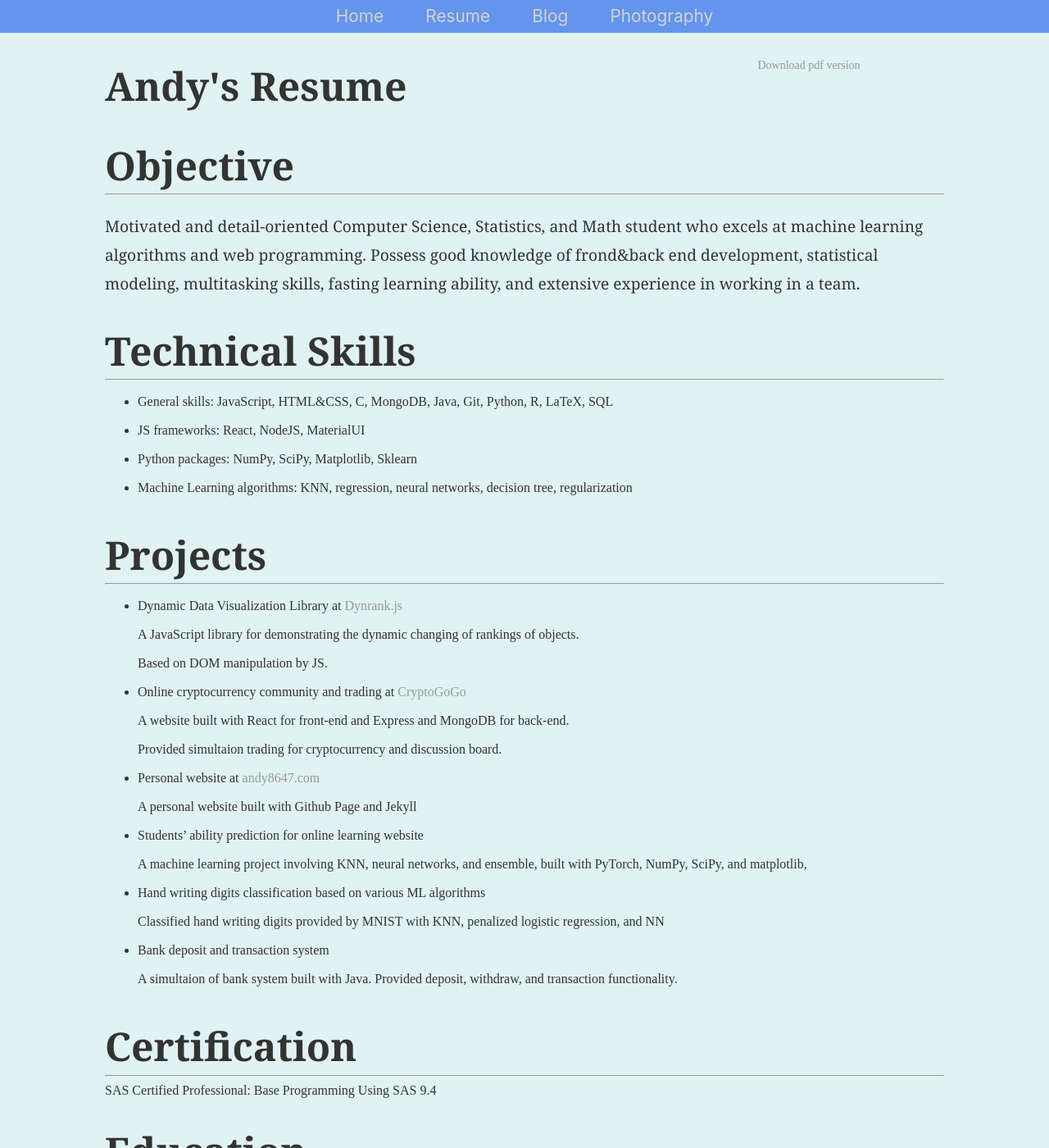
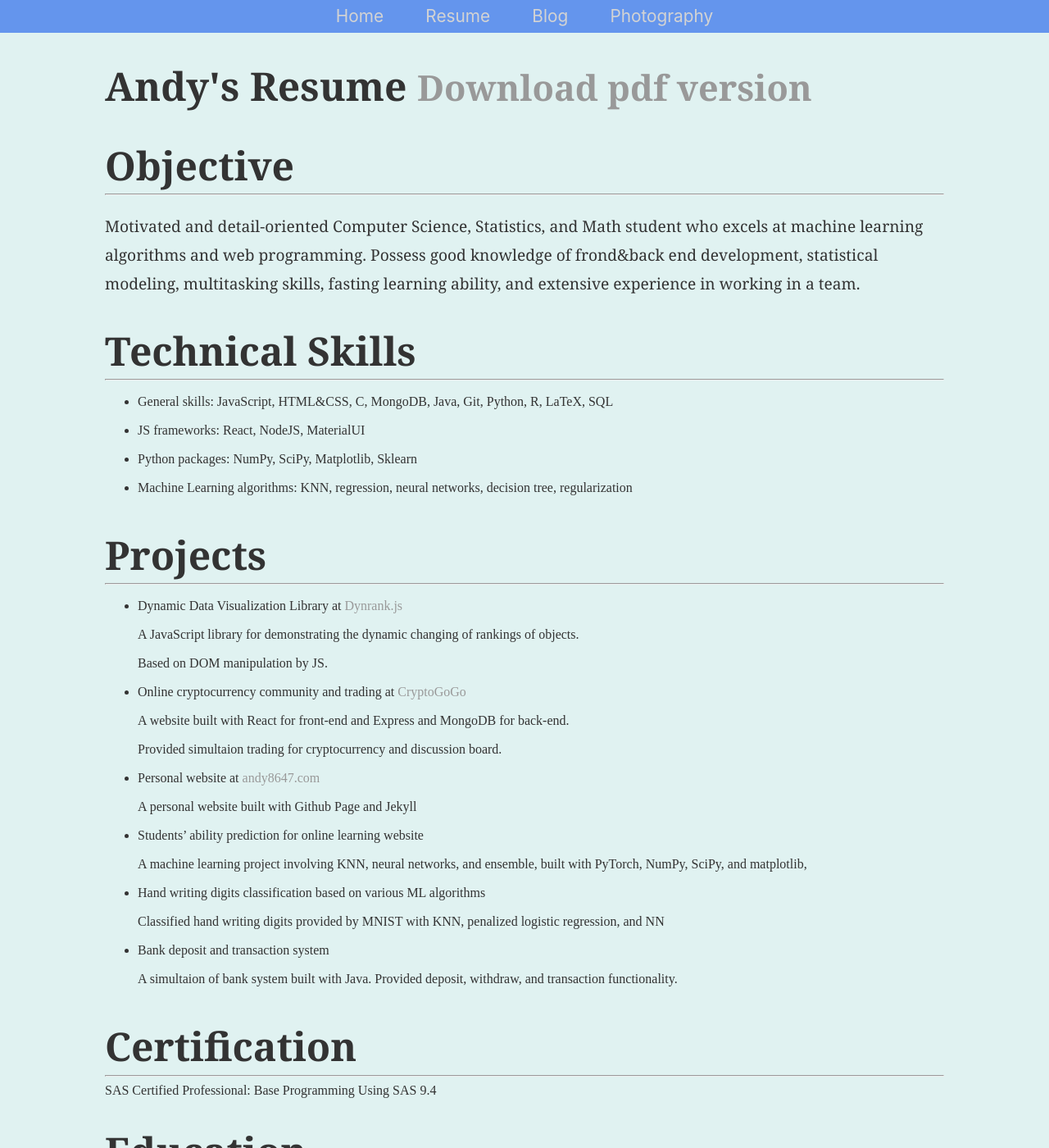
Before and after one commit to Andy8647/Andy8647.github.io, a Jekyll site: the page built from cv/index.html, in a window 1280 px wide and 1400 px high. Shown: the whole window at 82% size. Built offline with Jekyll 4.4.1, drawn with Linux system fonts in a browser that asks for light colours.

Commit message:
download cv

```diff
--- a/css/styles.css
+++ b/css/styles.css
@@ -100,15 +100,7 @@ ul.posts li {
 }
 
 .dbtn {
-  float: right !important;
-  display: inline-block;
-  margin-bottom: 0;
-  margin-right: 10%;
-  font-size: 14px;
-  font-weight: normal;
-  text-align: center;
-  white-space: nowrap;
-  vertical-align: middle;
+  font-size: 90%;
   text-decoration: none;
   color: #999;
 }
--- a/cv/index.html
+++ b/cv/index.html
@@ -2,9 +2,9 @@
 layout: default
 title: Andy's Resume
 ---
-<a href="/files/Gancheng_Luo_resume.pdf" class="dbtn" target="_blank">Download pdf version</a>
+
 <div class="texts">
-    <h1>{{ page.title }}</h1>
+    <h1>{{ page.title }} <a href="/files/Gancheng_Luo_resume.pdf" class="dbtn" target="_blank">Download pdf version</a> </h1>
 
 <h1>Objective</h1>
 <hr />
```
